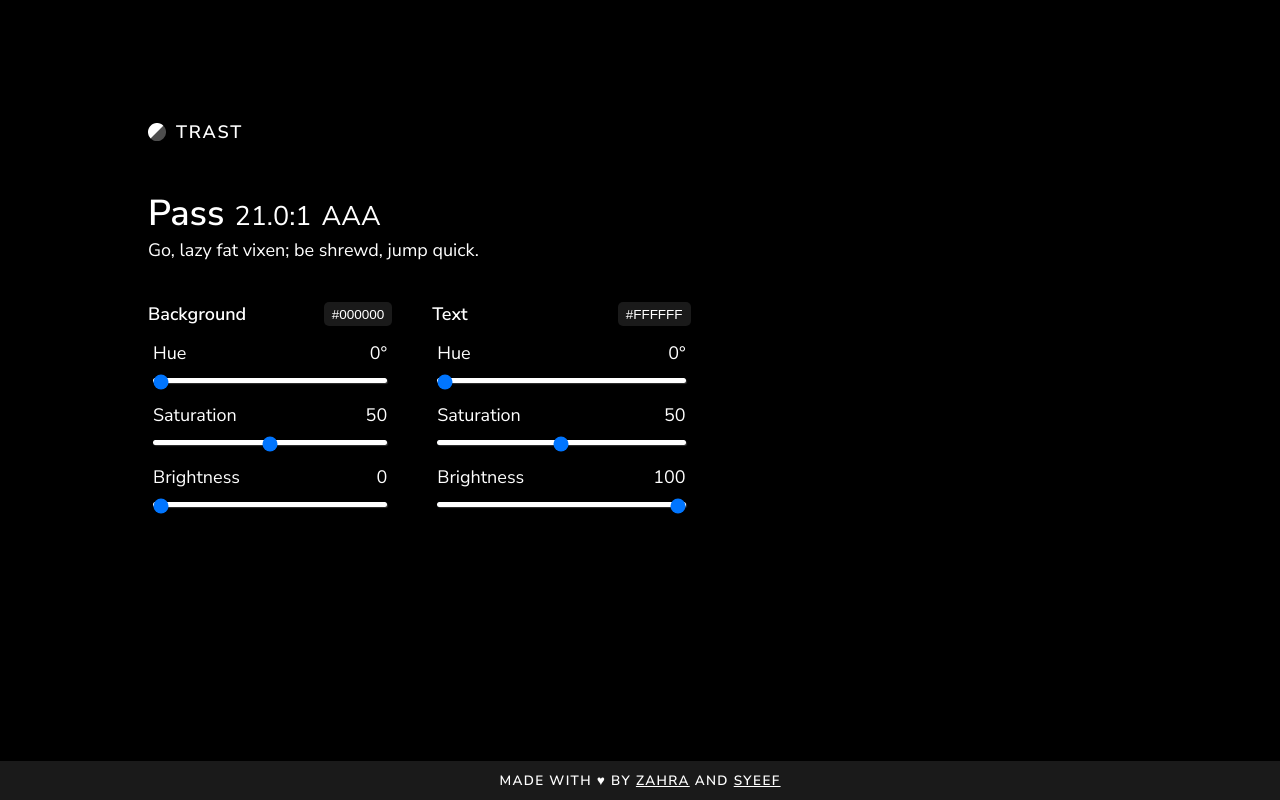
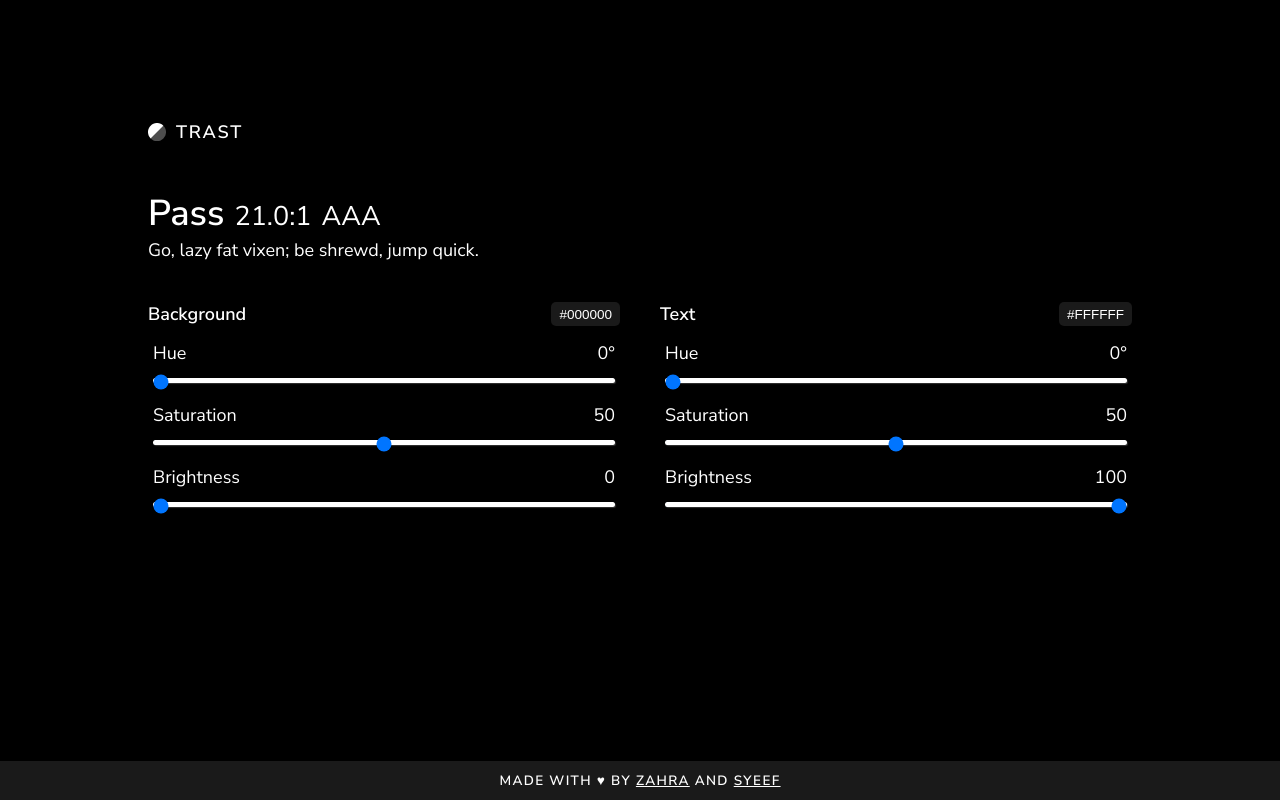
Before and after one commit to techingtogether/trast, a React (Create React App) app: page / in a window 1280 px wide. Built offline with nearby package versions, Linux system fonts and the light colour scheme.

Commit message:
Rename colour to color while definitely not crying at all

```diff
--- a/src/App.js
+++ b/src/App.js
@@ -1,5 +1,5 @@
 import React, { Component } from "react";
-import ColourInput from "./ColourInput";
+import ColorInput from "./ColorInput";
 
 class App extends Component {
   constructor() {
@@ -41,14 +41,14 @@ class App extends Component {
         </div>
         <div className="info">{pangram}</div>
         <div className="color-inputs">
-          <ColourInput
+          <ColorInput
             target="background"
             initialHue={0}
             initialSaturation={50}
             initialBrightness={0}
             onColorChange={this.onBackgroundColorChange}
           />
-          <ColourInput
+          <ColorInput
             target="text"
             initialHue={0}
             initialSaturation={50}
--- a/src/ColourInput.js
+++ b/src/ColorInput.js
@@ -1,7 +1,7 @@
 import React, { Component } from "react";
-import {hslToRgb, rgbToHex, hslToHex} from './ColourUtils.js';
+import {hslToRgb, rgbToHex, hslToHex} from './ColorUtils.js';
 
-export default class ColourInput extends Component {
+export default class ColorInput extends Component {
   constructor(props) {
     super();
     this.changeHSL = this.changeHSL.bind(this);
--- a/src/index.css
+++ b/src/index.css
@@ -99,6 +99,7 @@ a {
 
 .color-input {
   margin: 10px var(--left-margin);
+  flex: 1;
 }
 
 .control-header {
```
Also changed, not shown: src/ColorUtils.js (renamed from src/ColourUtils.js).
